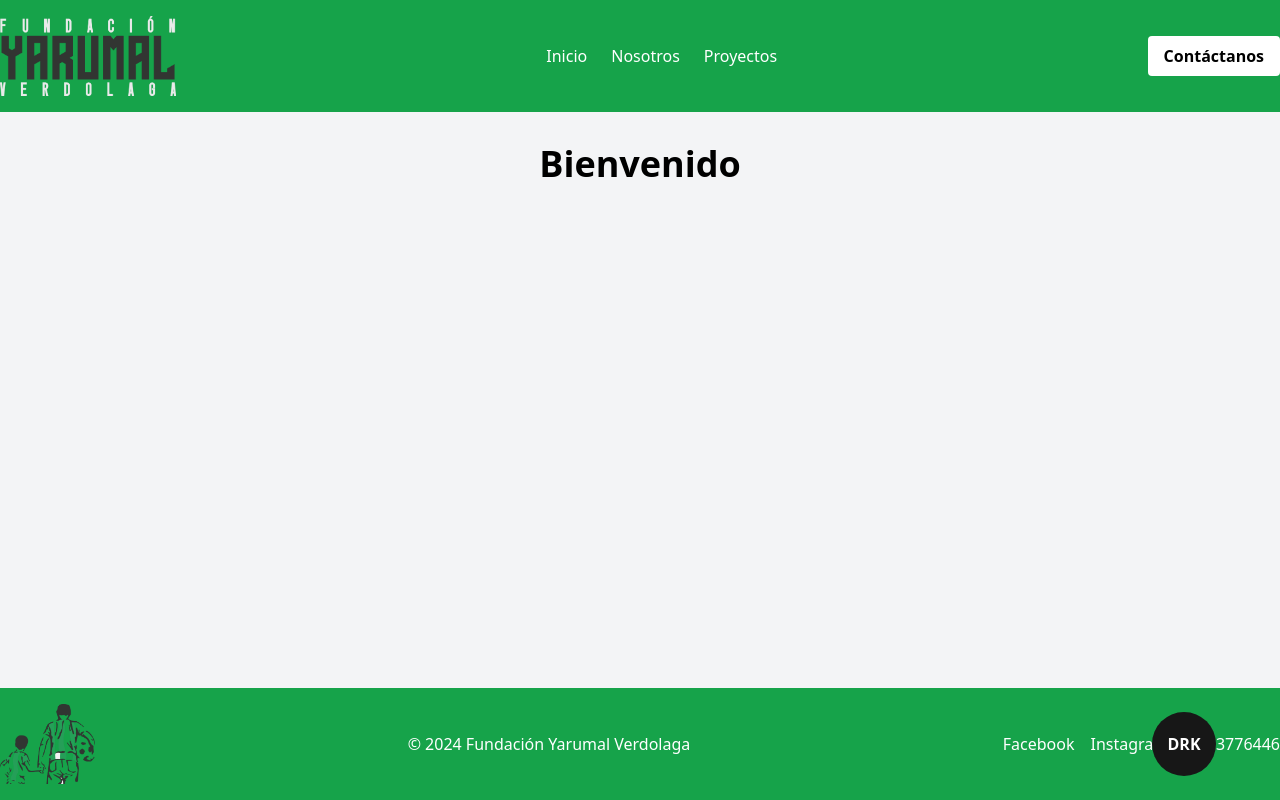
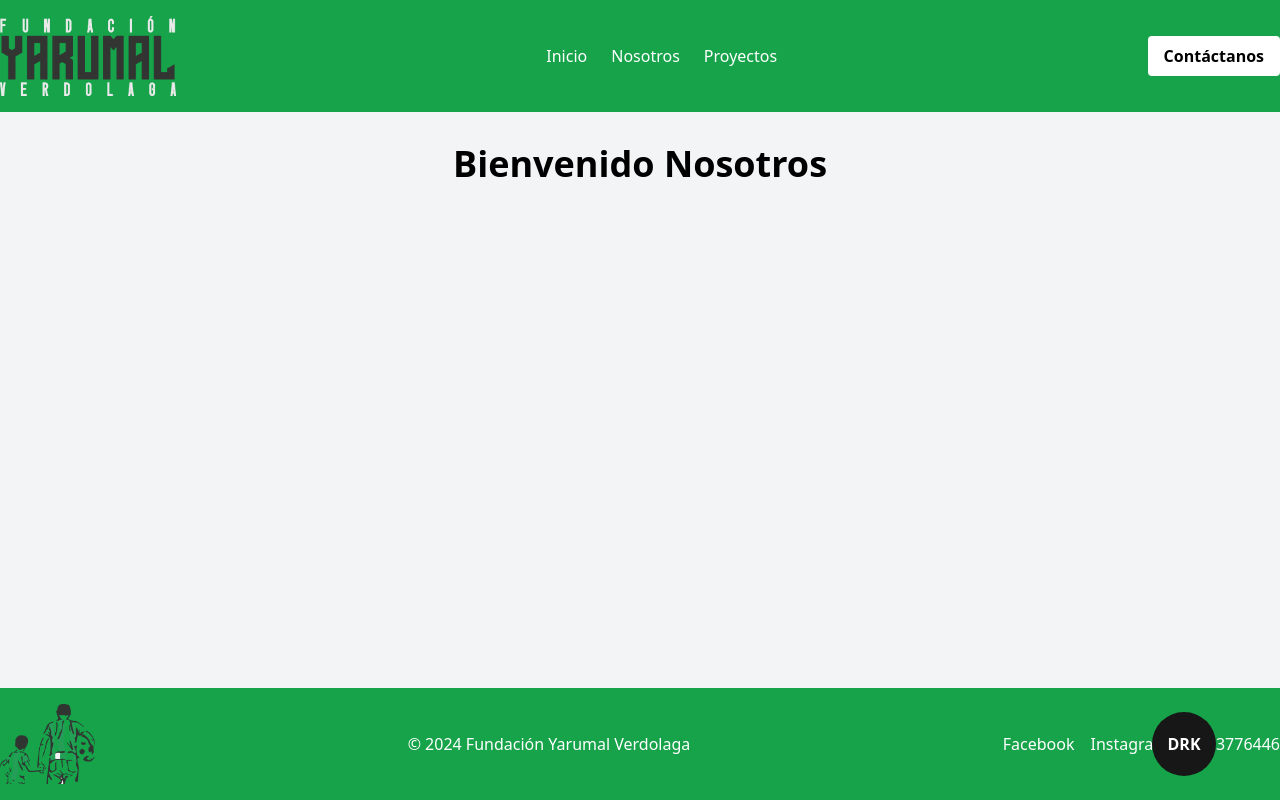
Before and after one commit to nieladverse/fundacion-yarumal-verdolaga, a React (Vite) app: page /nosotros in a window 1280 px wide. Built offline with nearby package versions, Linux system fonts and the light colour scheme.

Commit message:
[DEV]  adding validations to the contact form an anding routes

```diff
--- a/package.json
+++ b/package.json
@@ -13,7 +13,8 @@
     "@emailjs/browser": "^4.4.1",
     "dotenv": "^16.4.5",
     "react": "^18.3.1",
-    "react-dom": "^18.3.1"
+    "react-dom": "^18.3.1",
+    "react-router-dom": "^7.0.1"
   },
   "devDependencies": {
     "@eslint/js": "^9.13.0",
--- a/src/App.jsx
+++ b/src/App.jsx
@@ -1,57 +1,19 @@
-import { useState } from "react";
-import headerDarkImg from "./assets/logo2.png";
-import footerLighImg from "./assets/svg.png";
-import footerDarkImg from "./assets/logo3.png";
-import headerLightImg from "./assets/logo1.png";
-import Header from "./components/Header.jsx";
-import Footer from "./components/Footer.jsx";
-import EmialForm from "./components/EmialForm.jsx";
+import { BrowserRouter as Router, Routes, Route } from "react-router-dom";
+import Home from "./pages/Home.jsx";
+import Layaut from "./components/Layaut.jsx";
+import Nosotros from "./pages/Nosotros.jsx";
 
-function App() {
-  const [darkMode, setDarkMode] = useState();
-  const [isModalVisible, setModalVisible] = useState(false);
-
-  const openModal = () => setModalVisible(true);
-  const closeModal = () => setModalVisible(false);
-
-  function HandleDarkMode() {
-    setDarkMode(!darkMode);
-  }
-
-  let headerImg = headerLightImg;
-  let footerImg = footerLighImg;
-  if (darkMode) {
-    headerImg = headerDarkImg;
-    footerImg = footerDarkImg;
-  }
-
+export default function App() {
   return (
     <>
-      <div className={`flex flex-col min-h-screen ${darkMode && "dark"}`}>
-        {/* Header fijo */}
-        <Header img={headerImg} onOpenModal={openModal} />
-
-        {/* Contenido */}
-        <main className="flex-grow pt-16 pb-20 bg-gray-100 dark:bg-gray-300">
-          <div className="container mx-auto px-4">
-            <div className="text-center py-20">
-              <h1 className="text-4xl font-bold mb-6">Bienvenido</h1>
-              {/** <EmialForm /> */}
-              <EmialForm isVisible={isModalVisible} onClose={closeModal} />
-              <p className="text-lg text-gray-700"></p>
-            </div>
-          </div>
-        </main>
-
-        {/* Footer fijo */}
-        <Footer
-          darkMode={darkMode}
-          img={footerImg}
-          HandleDarkMode={HandleDarkMode}
-        />
-      </div>
+      <Router>
+        <Layaut>
+          <Routes>
+            <Route path="/" element={<Home />} />
+            <Route path="/nosotros" element={<Nosotros />} />
+          </Routes>
+        </Layaut>
+      </Router>
     </>
   );
 }
-
-export default App;
--- a/src/components/EmialForm.jsx
+++ b/src/components/EmialForm.jsx
@@ -5,15 +5,23 @@ export default function EmialForm({ isVisible, onClose }) {
   const [name, setName] = useState("");
   const [email, setEmail] = useState("");
   const [message, setMessage] = useState("");
+  const [error, setError] = useState("");
 
   if (!isVisible) return null;
 
   const habdleSubmit = (e) => {
     e.preventDefault();
 
+    // Validación para verificar si todos los campos están llenos
+    if (!name.trim() || !email.trim() || !message.trim()) {
+      setError("Por favor, completa todos los campos antes de enviar.");
+      return;
+    }
+    setError("");
+
     const serviceId = import.meta.env.VITE_SERVICE_ID;
     const templateId = import.meta.env.VITE_TEMPLATE_ID;
-    const publicKey = '3cOmnMEAc4CUjbzIa';
+    const publicKey = "3cOmnMEAc4CUjbzIa";
 
     const templateParams = {
       from_name: email,
@@ -54,6 +62,12 @@ export default function EmialForm({ isVisible, onClose }) {
             <h1 className="p-4 text-4xl font-bold text-white">
               Envianos un Mensaje
             </h1>
+            {/* Mostrar mensaje de error si existe */}
+            {error && (
+              <div className="mb-4 bg-red-100 border border-red-400 text-red-700 px-4 py-3 rounded relative">
+                <span>{error}</span>
+              </div>
+            )}
             <input
               type="text"
               placeholder="Tu Nombre"
--- a/src/components/Header.jsx
+++ b/src/components/Header.jsx
@@ -10,10 +10,10 @@ export default function Header({ img, onOpenModal }) {
             <img src={img} className="h-20" alt="Fundación Yarumal Verdolaga" />
           </Link>
           <nav className="flex space-x-6 dark:text-green-600">
-            <Link href="#inicio" className="hover:text-gray-200">
+            <Link href="/" className="hover:text-gray-200">
               Inicio
             </Link>
-            <Link href="#nosotros" className="hover:text-gray-200">
+            <Link href="/nosotros" className="hover:text-gray-200">
               Nosotros
             </Link>
             <Link href="#proyectos" className="hover:text-gray-200">
--- /dev/null
+++ b/src/components/Layaut.jsx
@@ -0,0 +1,44 @@
+import { useState } from "react";
+import headerDarkImg from "../assets/logo2.png";
+import footerLighImg from "../assets/svg.png";
+import footerDarkImg from "../assets/logo3.png";
+import headerLightImg from "../assets/logo1.png";
+import Header from "./Header.jsx";
+import Footer from "./Footer.jsx";
+import EmialForm from "./EmialForm.jsx";
+
+export default function Layaut({ children }) {
+  const [darkMode, setDarkMode] = useState();
+  const [isModalVisible, setModalVisible] = useState(false);
+
+  const openModal = () => setModalVisible(true);
+  const closeModal = () => setModalVisible(false);
+
+  function HandleDarkMode() {
+    setDarkMode(!darkMode);
+  }
+
+  let headerImg = headerLightImg;
+  let footerImg = footerLighImg;
+  if (darkMode) {
+    headerImg = headerDarkImg;
+    footerImg = footerDarkImg;
+  }
+
+  return (
+    <>
+      <div className={`flex flex-col min-h-screen ${darkMode && "dark"}`}>
+        {/* Header fijo */}
+        <Header img={headerImg} onOpenModal={openModal} />
+        <EmialForm isVisible={isModalVisible} onClose={closeModal} />
+        {children}
+        {/* Footer fijo */}
+        <Footer
+          darkMode={darkMode}
+          img={footerImg}
+          HandleDarkMode={HandleDarkMode}
+        />
+      </div>
+    </>
+  );
+}
--- /dev/null
+++ b/src/pages/Home.jsx
@@ -0,0 +1,13 @@
+export default function Home() {
+  return (
+    <>
+      <main className="flex-grow pt-16 pb-20 bg-gray-100 dark:bg-gray-300">
+        <div className="container mx-auto px-4">
+          <div className="text-center py-20">
+            <h1 className="text-4xl font-bold mb-6">Bienvenido Al Home</h1>
+          </div>
+        </div>
+      </main>
+    </>
+  );
+}
--- /dev/null
+++ b/src/pages/Nosotros.jsx
@@ -0,0 +1,12 @@
+export default function Nosotros() {
+  // body
+return (<>
+    <main className="flex-grow pt-16 pb-20 bg-gray-100 dark:bg-gray-300">
+        <div className="container mx-auto px-4">
+          <div className="text-center py-20">
+            <h1 className="text-4xl font-bold mb-6">Bienvenido Nosotros</h1>
+          </div>
+        </div>
+      </main>
+</>)
+}
```
Also changed, not shown: src/pages/Proyectos.jsx (added), 1 other file (tests, documents, lock files or other folders).
